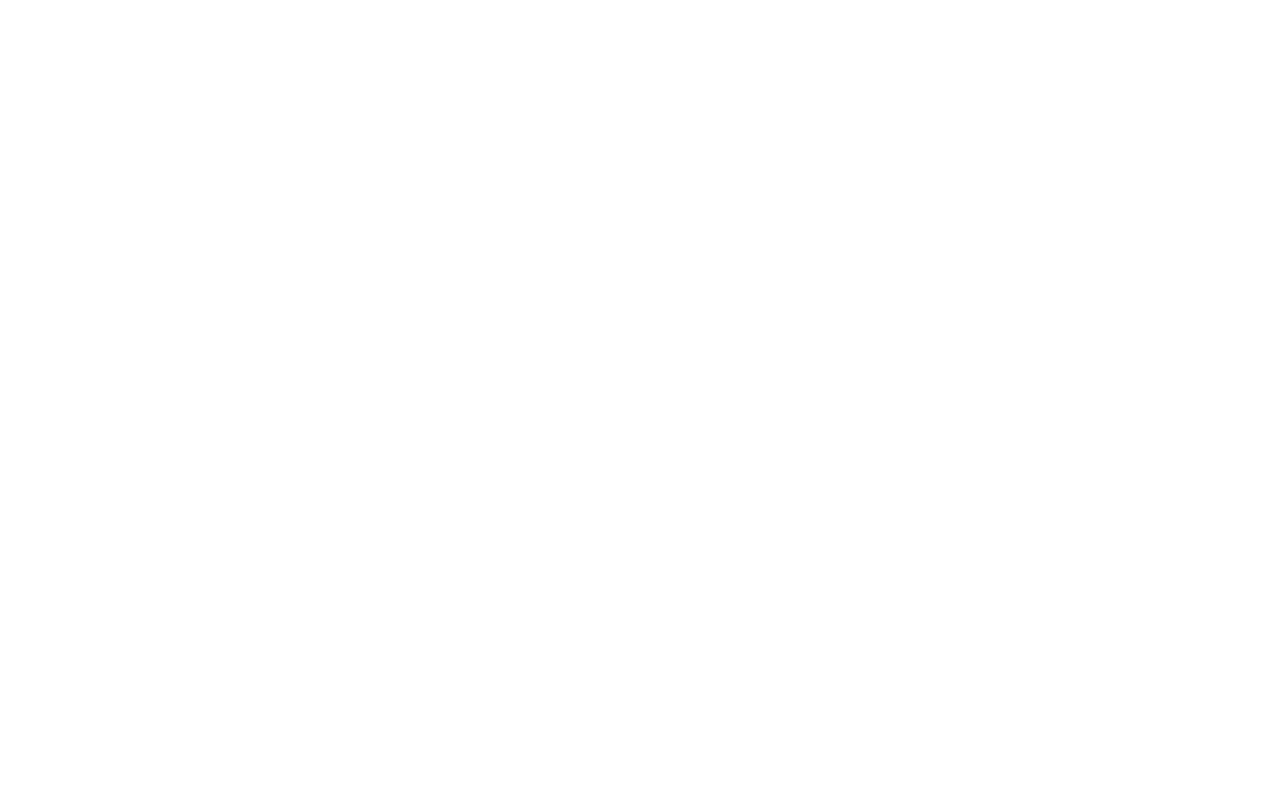
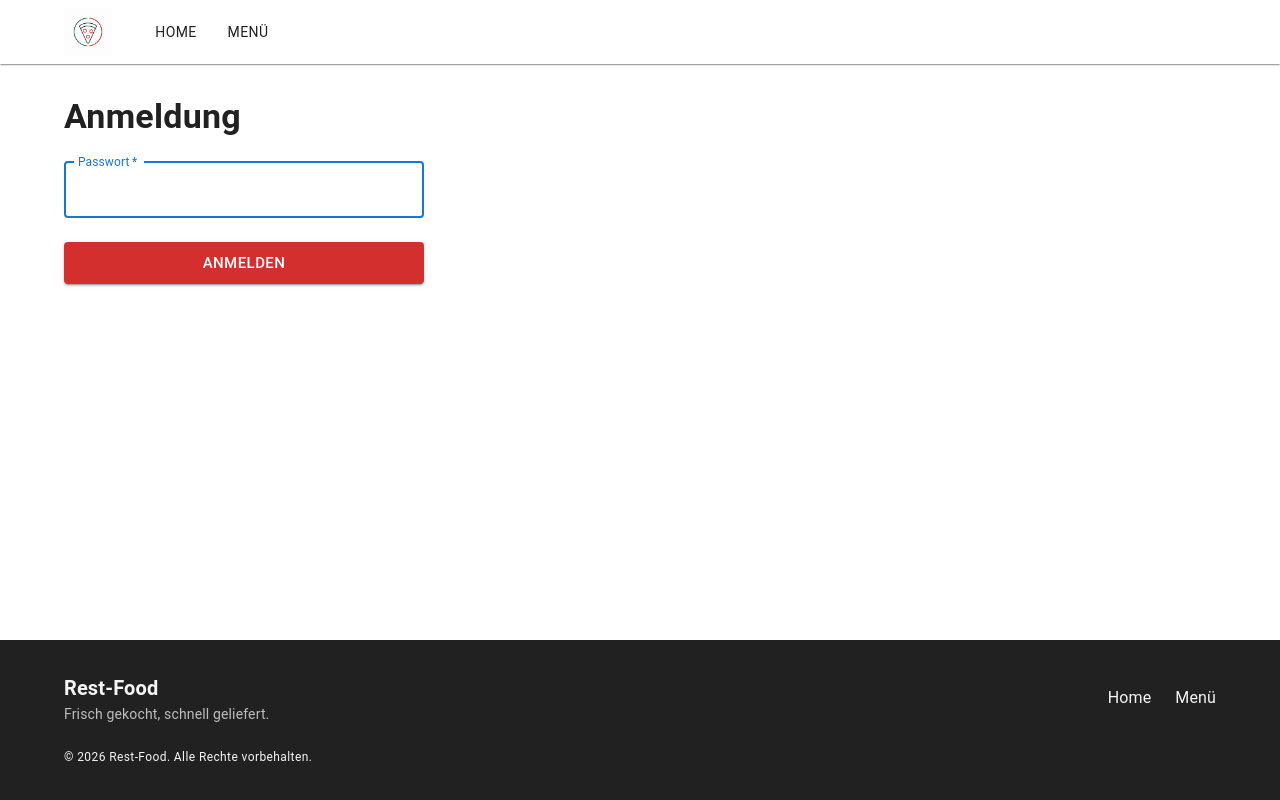
Before and after one commit to ny-nico-s/2026-rest-food-frontend-4, a React (Vite) app in the folder frontend-restaurant/: page /dashboard in a window 1280 px wide. Before the commit this address had no page. Built offline with nearby package versions, Linux system fonts and the light colour scheme.

Commit message:
Hide reservation behind password-protected dashboard route

```diff
--- /dev/null
+++ b/frontend-restaurant/src/components/molecules/DashboardLogin/DashboardLogin.tsx
@@ -0,0 +1,52 @@
+import { useState } from 'react'
+import Alert from '@mui/material/Alert'
+import Box from '@mui/material/Box'
+import Button from '@mui/material/Button'
+import Stack from '@mui/material/Stack'
+import TextField from '@mui/material/TextField'
+import SectionTitle from '../../atoms/SectionTitle/SectionTitle'
+
+const DASHBOARD_PASSWORD = 'admin123'
+
+type DashboardLoginProps = {
+  onSuccess: () => void
+}
+
+function DashboardLogin({ onSuccess }: DashboardLoginProps) {
+  const [password, setPassword] = useState('')
+  const [error, setError] = useState(false)
+
+  const handleSubmit = (event: React.FormEvent) => {
+    event.preventDefault()
+    if (password === DASHBOARD_PASSWORD) {
+      onSuccess()
+    } else {
+      setError(true)
+    }
+  }
+
+  return (
+    <Box component="form" onSubmit={handleSubmit} sx={{ maxWidth: 360 }}>
+      <Stack spacing={3}>
+        <SectionTitle>Anmeldung</SectionTitle>
+        {error && <Alert severity="error">Falsches Passwort.</Alert>}
+        <TextField
+          label="Passwort"
+          type="password"
+          value={password}
+          onChange={(e) => {
+            setPassword(e.target.value)
+            setError(false)
+          }}
+          autoFocus
+          required
+        />
+        <Button type="submit" variant="contained" color="error" size="large">
+          Anmelden
+        </Button>
+      </Stack>
+    </Box>
+  )
+}
+
+export default DashboardLogin
--- a/frontend-restaurant/src/components/molecules/NavLinks/NavLinks.tsx
+++ b/frontend-restaurant/src/components/molecules/NavLinks/NavLinks.tsx
@@ -12,8 +12,6 @@ type NavItem = {
 const NAV_ITEMS: NavItem[] = [
   { label: 'Home', to: PATHS.home },
   { label: 'Menü', to: PATHS.menu },
-  { label: 'Reservieren', to: PATHS.reservation },
-  { label: 'Reservierungen', to: PATHS.reservations },
 ]
 
 /**
--- a/frontend-restaurant/src/components/organisms/Footer/Footer.tsx
+++ b/frontend-restaurant/src/components/organisms/Footer/Footer.tsx
@@ -48,12 +48,6 @@ function Footer() {
             <Link component={RouterLink} to={PATHS.menu} color="inherit" underline="hover">
               Menü
             </Link>
-            <Link component={RouterLink} to={PATHS.reservation} color="inherit" underline="hover">
-              Reservieren
-            </Link>
-            <Link component={RouterLink} to={PATHS.reservations} color="inherit" underline="hover">
-              Reservierungen
-            </Link>
           </Stack>
         </Stack>
 
--- a/frontend-restaurant/src/components/organisms/Header/Header.tsx
+++ b/frontend-restaurant/src/components/organisms/Header/Header.tsx
@@ -59,12 +59,6 @@ function Header() {
             <ListItemButton component={RouterLink} to={PATHS.menu}>
               <ListItemText primary="Menü" />
             </ListItemButton>
-            <ListItemButton component={RouterLink} to={PATHS.reservation}>
-              <ListItemText primary="Reservieren" />
-            </ListItemButton>
-            <ListItemButton component={RouterLink} to={PATHS.reservations}>
-              <ListItemText primary="Reservierungen" />
-            </ListItemButton>
           </List>
         </Box>
       </Drawer>
--- /dev/null
+++ b/frontend-restaurant/src/pages/DashboardPage.tsx
@@ -0,0 +1,39 @@
+import { useState } from 'react'
+import Box from '@mui/material/Box'
+import Stack from '@mui/material/Stack'
+import SectionTitle from '../components/atoms/SectionTitle/SectionTitle'
+import DashboardLogin from '../components/molecules/DashboardLogin/DashboardLogin'
+import ReservationForm from '../components/organisms/ReservationForm/ReservationForm'
+import ReservationList from '../components/organisms/ReservationList/ReservationList'
+
+const DASHBOARD_KEY = 'dashboard_unlocked'
+
+function DashboardPage() {
+  const [unlocked, setUnlocked] = useState(
+    () => sessionStorage.getItem(DASHBOARD_KEY) === 'true',
+  )
+
+  const handleSuccess = () => {
+    sessionStorage.setItem(DASHBOARD_KEY, 'true')
+    setUnlocked(true)
+  }
+
+  if (!unlocked) {
+    return <DashboardLogin onSuccess={handleSuccess} />
+  }
+
+  return (
+    <Stack spacing={6}>
+      <Box>
+        <SectionTitle>Tisch reservieren</SectionTitle>
+        <ReservationForm />
+      </Box>
+      <Box>
+        <SectionTitle>Reservierungen</SectionTitle>
+        <ReservationList />
+      </Box>
+    </Stack>
+  )
+}
+
+export default DashboardPage
--- a/frontend-restaurant/src/pages/ReservationPage.tsx
+++ /dev/null
@@ -1,14 +0,0 @@
-import Stack from '@mui/material/Stack'
-import SectionTitle from '../components/atoms/SectionTitle/SectionTitle'
-import ReservationForm from '../components/organisms/ReservationForm/ReservationForm'
-
-function ReservationPage() {
-  return (
-    <Stack spacing={3}>
-      <SectionTitle>Tisch reservieren</SectionTitle>
-      <ReservationForm />
-    </Stack>
-  )
-}
-
-export default ReservationPage
--- a/frontend-restaurant/src/pages/ReservationsPage.tsx
+++ /dev/null
@@ -1,14 +0,0 @@
-import Stack from '@mui/material/Stack'
-import SectionTitle from '../components/atoms/SectionTitle/SectionTitle'
-import ReservationList from '../components/organisms/ReservationList/ReservationList'
-
-function ReservationsPage() {
-  return (
-    <Stack spacing={3}>
-      <SectionTitle>Reservierungen</SectionTitle>
-      <ReservationList />
-    </Stack>
-  )
-}
-
-export default ReservationsPage
--- a/frontend-restaurant/src/routes/AppRoutes.tsx
+++ b/frontend-restaurant/src/routes/AppRoutes.tsx
@@ -3,8 +3,7 @@ import { Routes, Route } from 'react-router-dom'
 import MainLayout from '../components/templates/MainLayout/MainLayout'
 import HomePage from '../pages/HomePage'
 import MenuPage from '../pages/MenuPage'
-import ReservationPage from '../pages/ReservationPage'
-import ReservationsPage from '../pages/ReservationsPage'
+import DashboardPage from '../pages/DashboardPage'
 import ApiTestPage from '../pages/ApiTestPage'
 import LoginPage from '../pages/LoginPage'
 import RegisterPage from '../pages/RegisterPage'
@@ -22,8 +21,7 @@ function AppRoutes() {
       <Route element={<MainLayout />}>
         <Route path={PATHS.home} element={<HomePage />} />
         <Route path={PATHS.menu} element={<MenuPage />} />
-        <Route path={PATHS.reservation} element={<ReservationPage />} />
-        <Route path={PATHS.reservations} element={<ReservationsPage />} />
+        <Route path={PATHS.dashboard} element={<DashboardPage />} />
         <Route path={PATHS.apiTest} element={<ApiTestPage />} />
       </Route>
       <Route path={PATHS.login} element={<LoginPage />} />
--- a/frontend-restaurant/src/routes/paths.ts
+++ b/frontend-restaurant/src/routes/paths.ts
@@ -1,8 +1,7 @@
 export const PATHS = {
   home: '/',
   menu: '/menu',
-  reservation: '/reservieren',
-  reservations: '/reservierungen',
+  dashboard: '/dashboard',
   apiTest: '/api-test',
   login: '/login',
   register: '/register',
```
